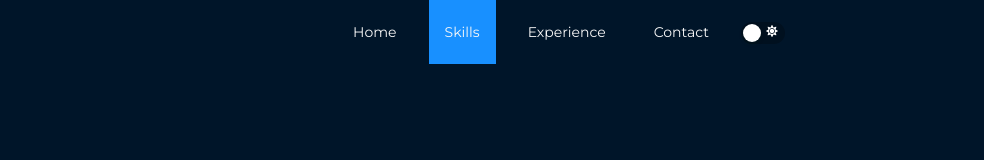
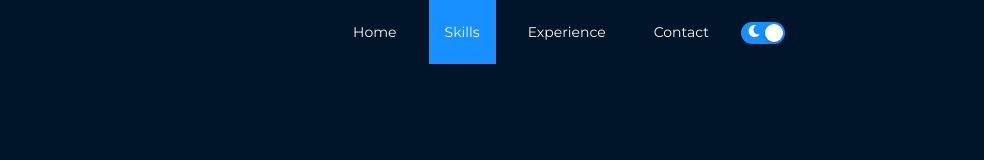
Before and after one commit to kcsujeet/profile, a React (Create React App) app: page / in a window 1280 px wide. Shown: the top 160 px of the page, without its empty margins (79-1063 px from the left). Built offline with nearby package versions, Linux system fonts and the light colour scheme.

Commit message:
color theme switch status bug fix

```diff
--- a/src/components/navbar/navbarComponent.jsx
+++ b/src/components/navbar/navbarComponent.jsx
@@ -87,6 +87,11 @@ function Navbar(){
        switchTheme(checked)
     }
 
+    const switchStatus = () => {
+        const storedStatus = localStorage.getItem('kcsujeet_theme')
+        return !storedStatus || storedStatus === 'darkTheme'
+    }
+
     const handleHamburgerClick = ()=>{
         var nav = document.querySelector('.navbar-nav')
         var hamburger = document.querySelector('.hamburger')
@@ -114,7 +119,7 @@ function Navbar(){
                     <a href name="contact" onClick={handleClick} className={`nav-link ${activeLink === 'contact' ? 'active' : ''}`}>Contact</a>
                 </li>
                 <li name="theme" className={"nav-item"}>
-                    <Switch defaultChecked={localStorage.getItem('kcsujeet_theme') === 'darkTheme'}
+                    <Switch defaultChecked={ switchStatus() }
                             checkedChildren={<FaMoon/>}
                             unCheckedChildren={<FaSun/>}
                             onChange={(checked)=>{handleSwitchTheme(checked)}}>
```
